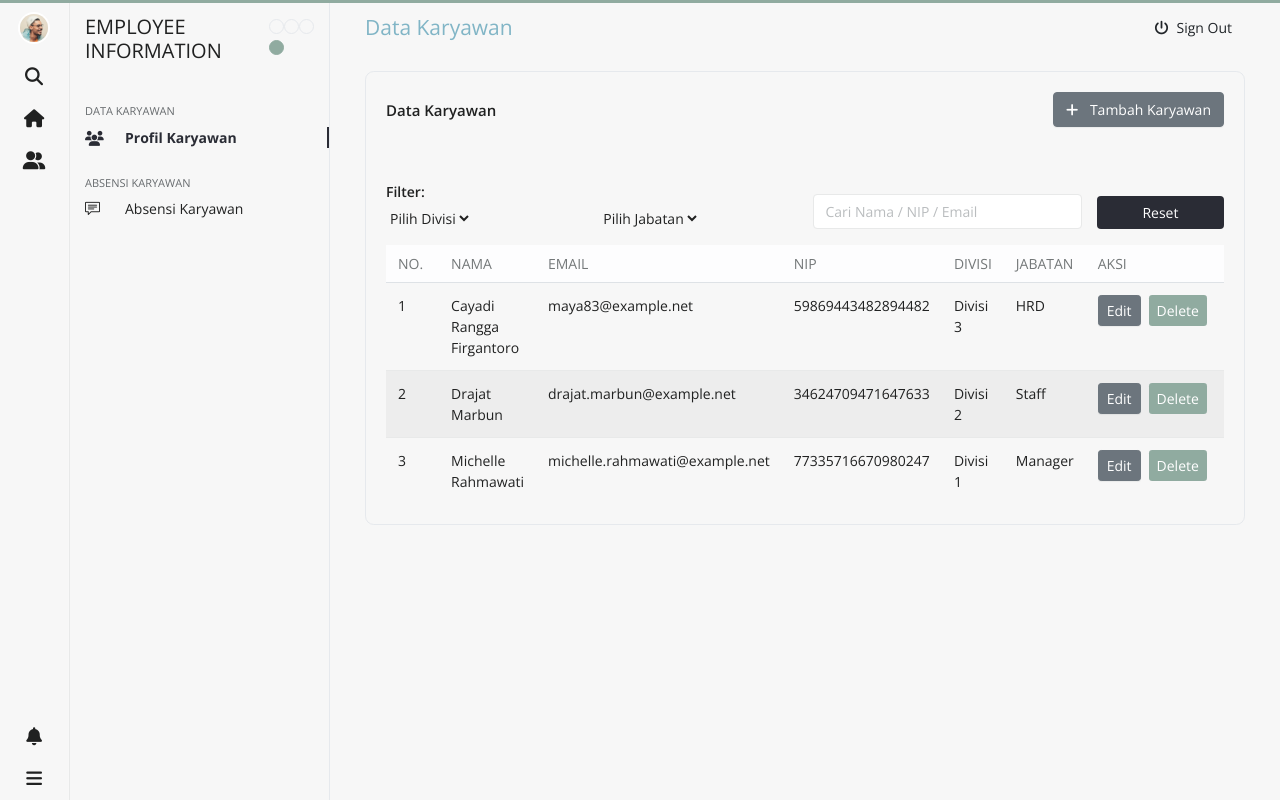
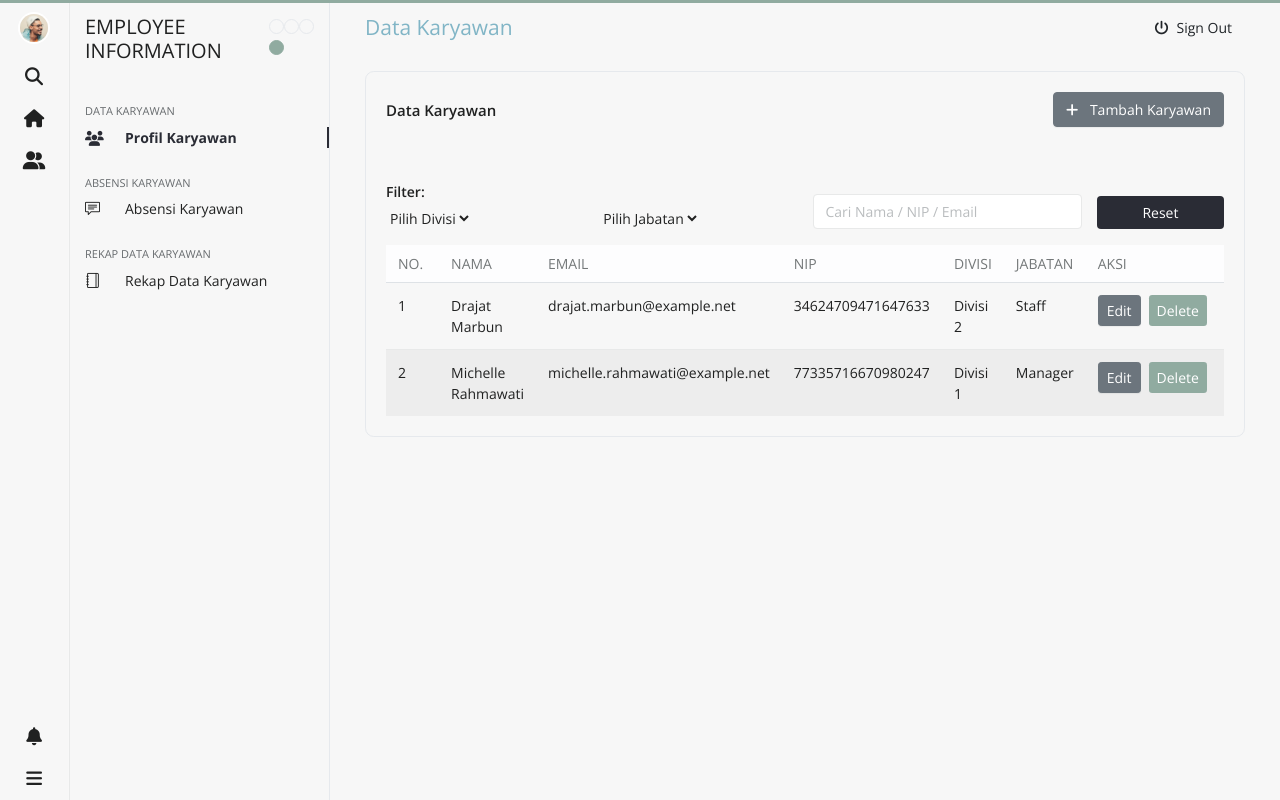
Before and after one commit to mohamadsyahlefi/sistem-absensi-nextjs, a Next.js app: page /data-karyawan in a window 1280 px wide. Built offline with nearby package versions, Linux system fonts and the light colour scheme.

Commit message:
update sidebar, date form tambah karyawan

```diff
--- a/app/components/DataTable.tsx
+++ b/app/components/DataTable.tsx
@@ -1,6 +1,8 @@
 'use client'
 
-import { useEffect, useMemo, useRef, useState } from 'react'
+import { useEffect, useMemo, useRef, useState } from 'react';
+import "react-datepicker/dist/react-datepicker.css";
+import DatePicker from 'react-datepicker'
 
 type Gender = 'Laki-laki' | 'Perempuan'
 
@@ -31,22 +33,6 @@ const PENDIDIKAN_OPTIONS = ['SMA/SMK', 'D3', 'S1', 'S2', 'S3']
 const seedEmployees: Employee[] = [
   {
     id: '1',
-    nama: 'Cayadi Rangga Firgantoro',
-    email: 'maya83@example.net',
-    nip: '59869443482894482',
-    password: '••••••••',
-    jenisKelamin: 'Laki-laki',
-    phone: '(+62) 361 6111 1306',
-    tglLahir: '26/06/2010',
-    tempatLahir: 'Sawahlunto',
-    kota: 'Jambi',
-    alamat: 'Jr. Sudiarto No. 672, Bima 57464, Sulte',
-    divisi: 'Divisi 3',
-    jabatan: 'HRD',
-    pendidikanTerakhir: 'S3',
-  },
-  {
-    id: '2',
     nama: 'Drajat Marbun',
     email: 'drajat.marbun@example.net',
     nip: '34624709471647633',
@@ -210,7 +196,9 @@ export default function DataTable() {
     if (isOpen) return
     if (tempObjectUrl) {
       URL.revokeObjectURL(tempObjectUrl)
-      setTempObjectUrl(null)
+      setTimeout(() => {
+        setTempObjectUrl(null)
+      }, 0)
     }
   }, [isOpen, tempObjectUrl])
 
@@ -467,12 +455,17 @@ export default function DataTable() {
                     </div>
 
                     <div className="col-md-6">
-                      <label className="form-label">Tgl. Lahir</label>
-                      <input
+                      <label className="form-label">Tanggal Lahir</label>
+                      <DatePicker
+                        selected={draft.tglLahir ? new Date(draft.tglLahir) : null}
+                        onChange={(date: Date | null) => setDraft((d) => ({ ...d, tglLahir: date?.toISOString() ?? '' }))}
                         className="form-control"
-                        value={draft.tglLahir}
-                        onChange={(e) => setDraft((d) => ({ ...d, tglLahir: e.target.value }))}
-                        placeholder="dd/mm/yyyy"
+                        dateFormat="dd/MM/yyyy"
+                        showMonthDropdown
+                        showYearDropdown
+                        dropdownMode="select"
+                        maxDate={new Date()}
+                        placeholderText="Pilih tanggal lahir"
                       />
                     </div>
 
--- a/app/data-karyawan/page.tsx
+++ b/app/data-karyawan/page.tsx
@@ -279,13 +279,14 @@ export default function DataKaryawanPage() {
                       <span data-hover="Absensi Karyawan">Absensi Karyawan</span>
                     </Link>
                   </li>
-                  {/* <li>
-                    <Link href="/shift">
+                  <li className="g_heading">Rekap Data Karyawan</li>
+                  <li>
+                    <Link href="#">
                       <i className="icon-notebook"></i>
-                      <span data-hover="Shift Karyawan">Shift Karyawan</span>
+                      <span data-hover="Rekap Data Karyawan">Rekap Data Karyawan</span>
                     </Link>
                   </li>
-                  <li>
+                  {/* <li>
                     <Link href="/gaji">
                       <i className="fa-solid fa-hand-holding-dollar"></i>
                       <span data-hover="Gaji">Perhitungan Gaji</span>
--- a/app/page.tsx
+++ b/app/page.tsx
@@ -355,6 +355,13 @@ export default function DashboardPage() {
                     <Link href="/absensi">
                       <i className="icon-speech"></i>
                       <span data-hover="Absensi Karyawan">Absensi Karyawan</span>
+                    </Link>
+                  </li>
+                  <li className="g_heading">Rekap Data Karyawan</li>
+                  <li>
+                    <Link href="#">
+                      <i className="icon-notebook"></i>
+                      <span data-hover="Rekap Data Karyawan">Rekap Data Karyawan</span>
                     </Link>
                   </li>
                   {/* <li>
--- a/app/pages/page-absensi.tsx
+++ b/app/pages/page-absensi.tsx
@@ -470,6 +470,13 @@ export default function AbsensiPage() {
                       <span data-hover="Absensi Karyawan">Absensi Karyawan</span>
                     </Link>
                   </li>
+                  <li className="g_heading">Rekap Data Karyawan</li>
+                  <li>
+                    <Link href="#">
+                      <i className="icon-notebook"></i>
+                      <span data-hover="Rekap Data Karyawan">Rekap Data Karyawan</span>
+                    </Link>
+                  </li>
                   {/* <li>
                     <Link href="/shift">
                       <i className="icon-notebook"></i>
--- a/package.json
+++ b/package.json
@@ -12,6 +12,7 @@
     "bootstrap": "^5.3.8",
     "next": "16.1.4",
     "react": "19.2.3",
+    "react-datepicker": "^9.1.0",
     "react-dom": "19.2.3"
   },
   "devDependencies": {
```
Also changed, not shown: 1 other file (tests, documents, lock files or other folders).
